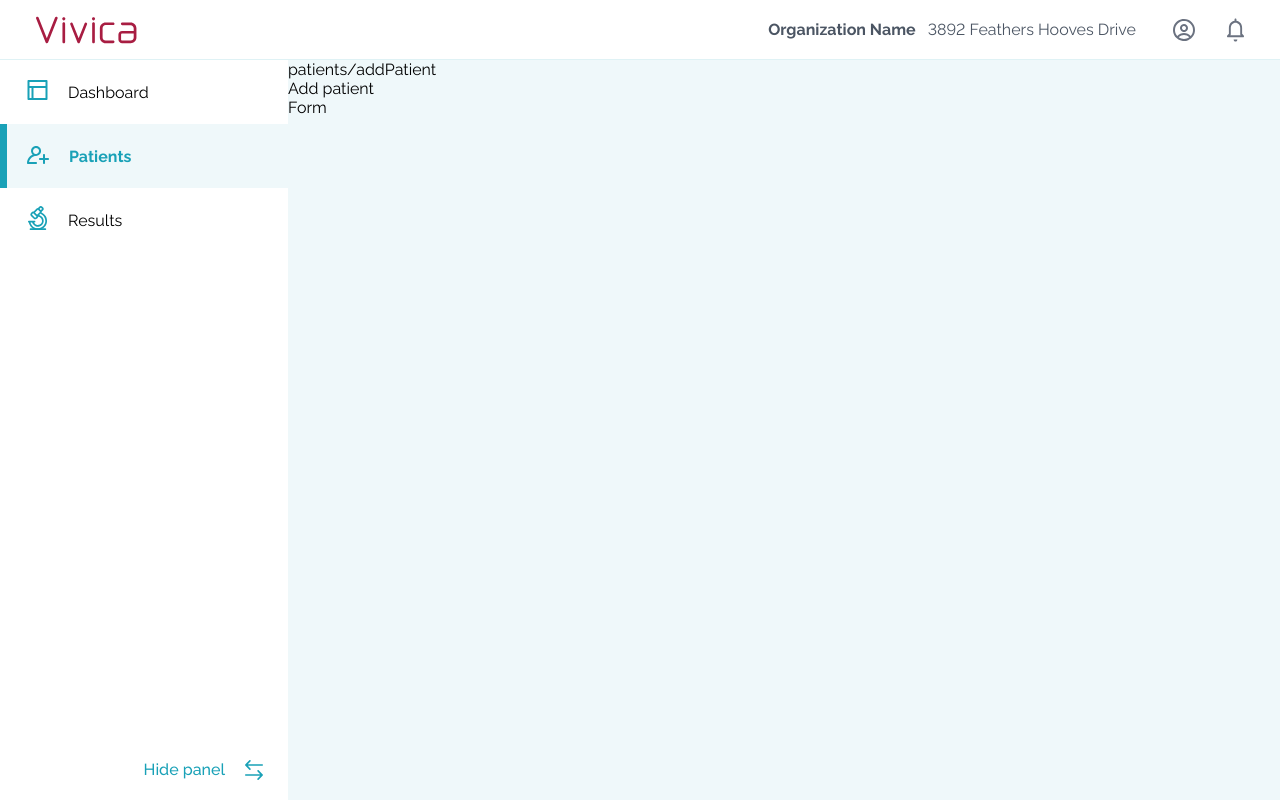
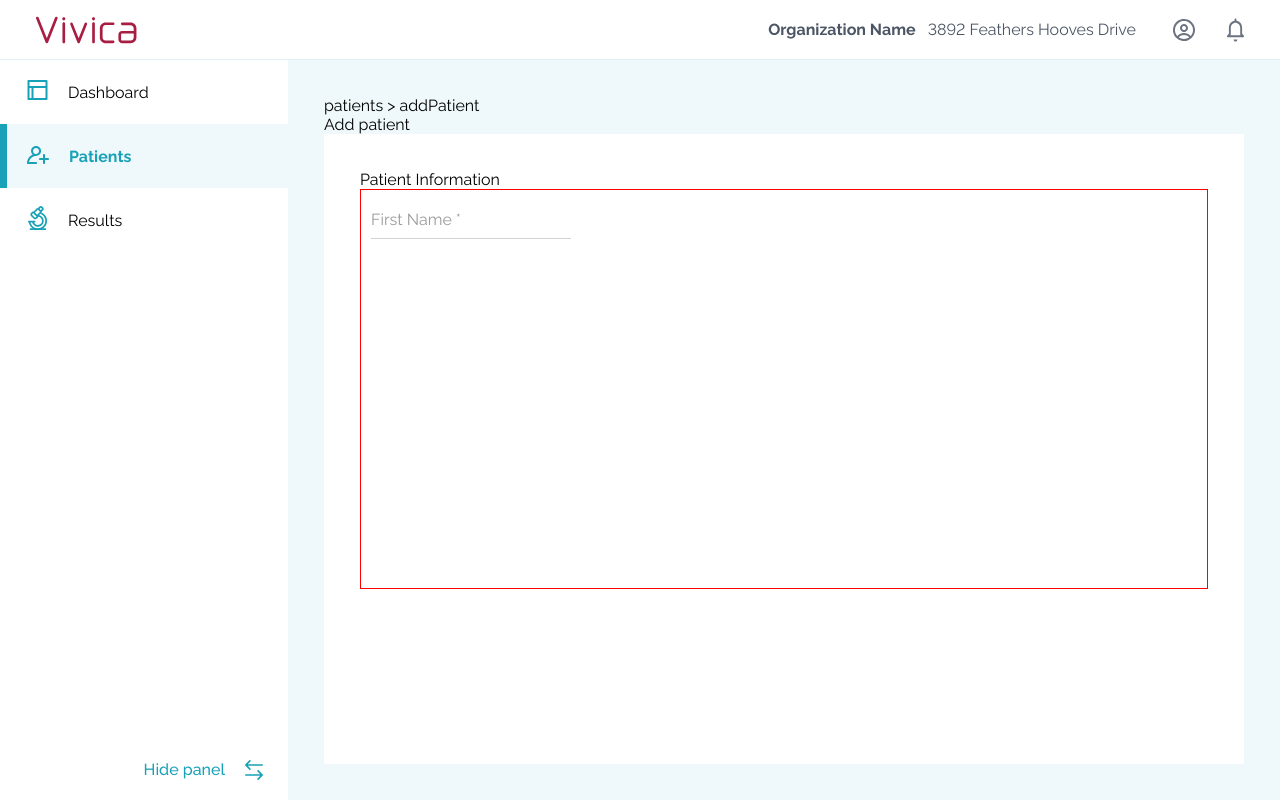
Before and after one commit to metalheadpnz/vivica, a React (Create React App) app: page /patients/addPatient in a window 1280 px wide. Built offline with nearby package versions, Linux system fonts and the light colour scheme.

Commit message:
add table

```diff
--- a/src/components/Input/Input.module.scss
+++ b/src/components/Input/Input.module.scss
@@ -1,8 +1,9 @@
 .wrap {
   position: relative;
   padding: 15px 0 0;
-  margin-top: 10px;
+  //margin-top: 10px;
   width: 200px;
+  //border: 1px solid gray;
 }
 
 .outerWrap {
--- a/src/components/MainContent/Main.content.module.css
+++ b/src/components/MainContent/Main.content.module.css
@@ -4,7 +4,7 @@
     width: 100%;
     display: flex;
     flex-direction: column;
-
+    padding: 36px;
     /*transition: 0.4s;*/
 
     /*position: absolute;*/
--- a/src/pages/AddPatient/AddPatient.module.scss
+++ b/src/pages/AddPatient/AddPatient.module.scss
@@ -0,0 +1,20 @@
+.wrap{
+  display: flex;
+  flex-direction: column;
+  flex-grow: 1;
+}
+
+.formWrap{
+  flex-grow: 1;
+  background-color: #fff;
+  padding: 36px;
+
+}
+
+.patientInformation{
+  border: 1px solid red;
+  display: flex;
+  flex-direction: column;
+  height: 400px;
+  flex-wrap: wrap;
+}
--- a/src/pages/AddPatient/AddPatient.tsx
+++ b/src/pages/AddPatient/AddPatient.tsx
@@ -1,6 +1,7 @@
 import React from 'react';
 import {useLocation, useNavigate} from "react-router-dom";
 import s from './AddPatient.module.scss'
+import {Input} from "../../components/Input/Input";
 
 export const AddPatient = () => {
     const location = useLocation().pathname.split('/');
@@ -10,14 +11,24 @@ export const AddPatient = () => {
     }
 
     return (
-        <div>
+        <div className={s.wrap}>
             <div>
                 <span onClick={changeLocationHandler}>{location[1]}</span>
-                <span>/</span>
+                <span> {">"} </span>
                 <span>{location[2]}</span>
             </div>
+
             <div>Add patient</div>
-            <div>Form</div>
+            <div className={s.formWrap}>
+                Patient Information
+                <form className={s.patientInformation}>
+
+
+                    <Input placeholder={'First Name *'}/>
+
+
+                </form>
+            </div>
         </div>
     );
 }
--- a/src/pages/Patients/Patients.module.scss
+++ b/src/pages/Patients/Patients.module.scss
@@ -7,7 +7,7 @@
 }
 
 .patientWrap {
-  margin: 36px;
+  //margin: 36px;
   //border: 1px solid rebeccapurple;
   flex-grow: 1;
   display: flex;
--- a/src/pages/Patients/Patients.tsx
+++ b/src/pages/Patients/Patients.tsx
@@ -23,9 +23,7 @@ export const Patients = () => {
                 <span className={s.title}>Patients</span>
                 <Button title={'Add new'}
                         frontImg={<Plus/>}
-                        callback={() => {
-                            console.log('btn')
-                        }}
+                        callback={addBtnHandler}
                 />
             </div>
 
```
